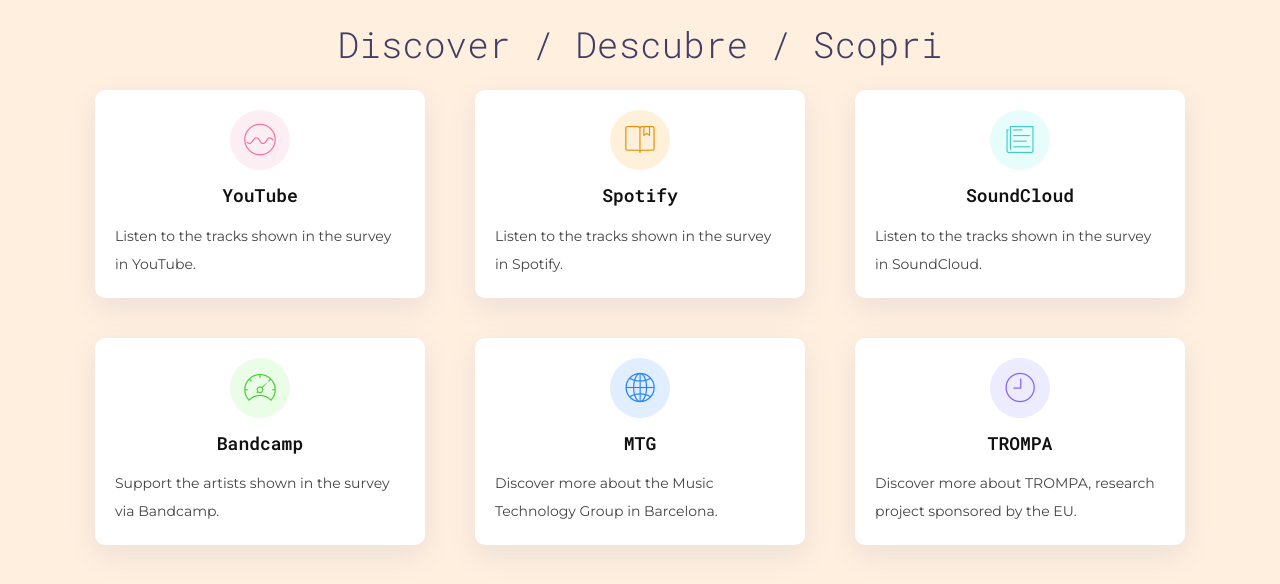
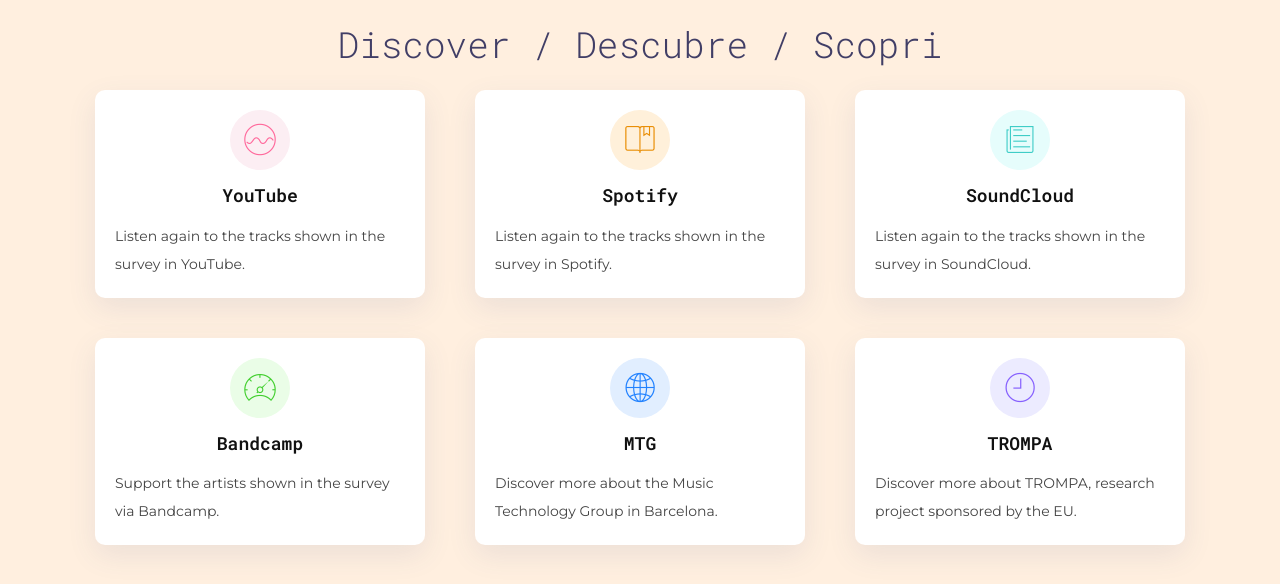
Before and after one commit to LPorcaro/divsurvey, a Django app: page / in a window 1280 px wide. Shown: the part 961-1545 px from the top of the page. Run offline with Django 3.2, Linux system fonts and the light colour scheme; some libraries are stand-ins or nearby versions; some web fonts are replaced.

Commit message:
Update template

```diff
--- a/blog/templates/blog/index.html
+++ b/blog/templates/blog/index.html
@@ -103,14 +103,14 @@
             <div class="box">
               <div class="icon" style="background: #fceef3;"><i class="ion-ios-analytics-outline" style="color: #ff689b;"></i></div>
               <h4 class="title"><a href="https://www.youtube.com/playlist?list=PLO_ftEbUcr_exmEWO1Y8EYEEcK6jwlwdJ" target="_blank">YouTube</a></h4>
-              <p class="description">Listen to the tracks shown in the survey in YouTube.</p>
+              <p class="description">Listen again to the tracks shown in the survey in YouTube.</p>
             </div>
           </div>
           <div class="col-md-6 col-lg-4 wow bounceInUp" data-wow-duration="1.2s">
             <div class="box">
               <div class="icon" style="background: #fff0da;"><i class="ion-ios-bookmarks-outline" style="color: #e98e06;"></i></div>
               <h4 class="title"><a href="https://open.spotify.com/playlist/1WAdvDkS6JNKcGlmseLXJC?si=YKt5h2FUQoOn6HNK0CT9Gg" target="_blank">Spotify</a></h4>
-              <p class="description">Listen to the tracks shown in the survey in Spotify.</p>
+              <p class="description">Listen again to the tracks shown in the survey in Spotify.</p>
             </div>
           </div>
 
@@ -118,7 +118,7 @@
             <div class="box">
               <div class="icon" style="background: #e6fdfc;"><i class="ion-ios-paper-outline" style="color: #3fcdc7;"></i></div>
               <h4 class="title"><a href="https://soundcloud.com/plorenzzz/sets/diversity-in-electronic-music" target="_blank">SoundCloud</a></h4>
-              <p class="description">Listen to the tracks shown in the survey in SoundCloud.</p>
+              <p class="description">Listen again to the tracks shown in the survey in SoundCloud.</p>
             </div>
           </div>
           <div class="col-md-6 col-lg-4 wow bounceInUp" data-wow-delay="0.1s" data-wow-duration="1.2s">
```
